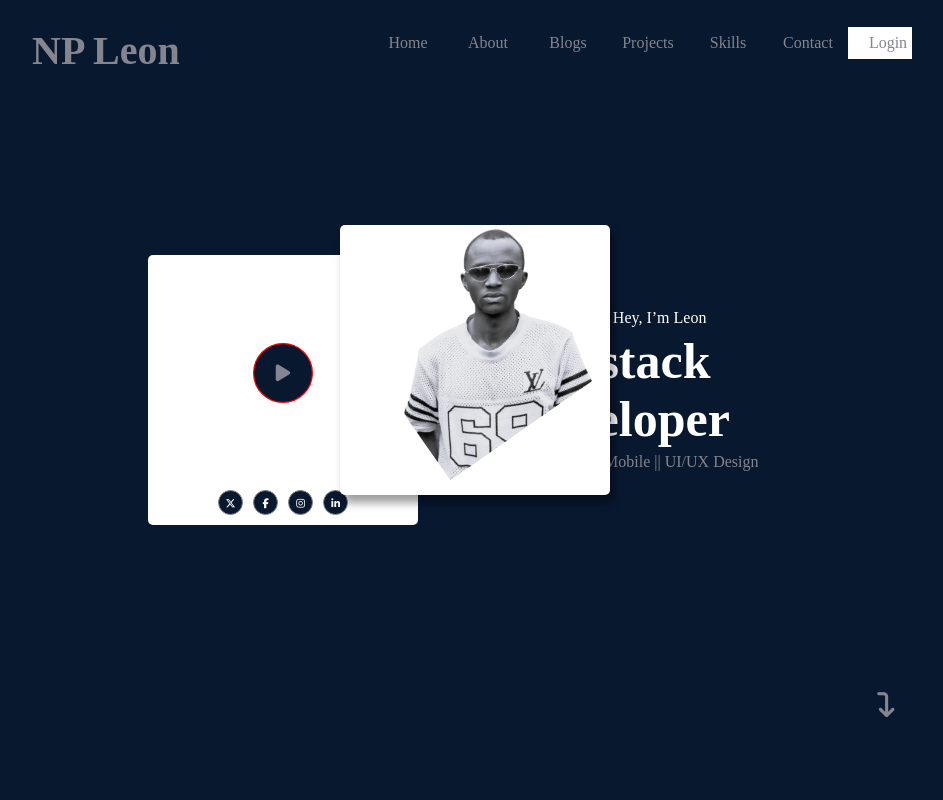
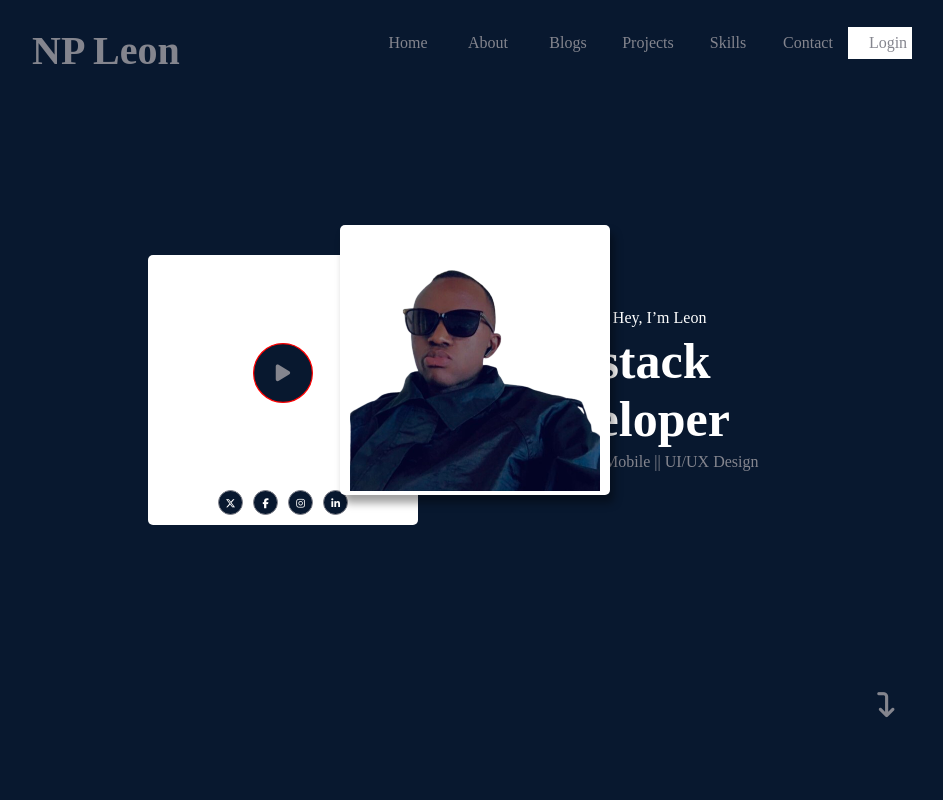
Before and after one commit to alvinleon1606/My-brand, a plain HTML site: page index.html in a window 1280 px wide. Shown: the top 800 px of the page, without its empty margins (168-1111 px from the left). Drawn offline with Linux system fonts and the light colour scheme; a web font is replaced by a local one.

Commit message:
fix image

```diff
--- a/Home.css
+++ b/Home.css
@@ -120,9 +120,12 @@
     font-size: 10px;
 }
 .hero-pic{
-    width: 200px;
-    height: 200px;
-    transform: rotate(325deg);
+    width: 250px;
+    height: 250px;
+    display: flex;
+    justify-content: center;
+    align-items: center;
+    /* transform: rotate(325deg); */
 }
 .scroll-icon{
     height: 50px;
@@ -176,16 +179,6 @@
     grid-template-columns: 0.2fr 2.6fr 0.2fr;
     gap: 20px;
 }
-/* .cards{
-    display: grid;
-    grid-template-columns: repeat(3, 1fr);
-    gap: 10px;
-}
-.single-card{
-    height: 400px;
-    width: 100%;
-    padding: 4px;
-} */
 .carousel-viewport {
     white-space: nowrap;
     min-width: 800px;
--- a/index.html
+++ b/index.html
@@ -99,13 +99,13 @@
                                     </div>
                                 </div>
                                 <div class="graphics-part-2">
-                                    <img src="./assets/hero-me.png" alt="" class="hero-pic">
+                                    <img src="./assets/my.png" alt="" class="hero-pic">
                                 </div>
                             </div>
                             <div class="mobile-hero-text-image">
                                 <!-- Mobile hero section -->
                                 <div class="Mobile-Hero-img">
-                                    <img src="./assets/hero-me.png" alt="" class="hero-pic">
+                                    <img src="./assets/my.png" alt="" class="hero-pic">
                                 </div>
                                 <div class="mobile-hero-text">
                                     <p class="hey">Hey, I’m  Leon</p>
```
Also changed, not shown: assets/my.jpg (added), assets/my.png (added).
